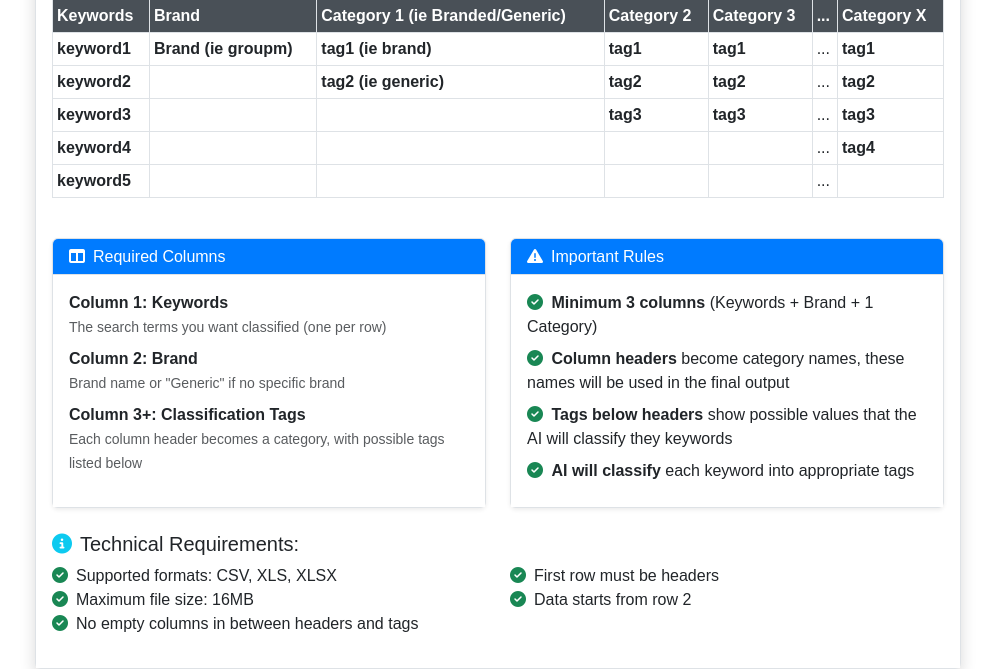
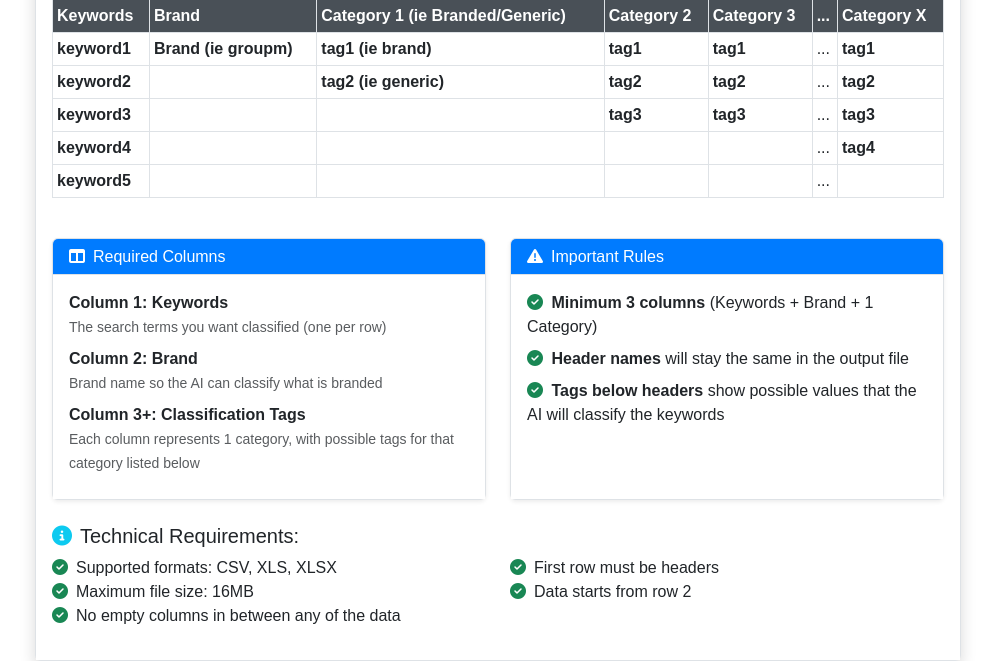
Before and after one commit to sgtkwan/seotools, a Flask app: page / in a window 1280 px wide. Shown: the part 730-1399 px from the top of the page, without its empty margins (142-1137 px from the left). Run offline with Flask 3, Linux system fonts and the light colour scheme; some libraries are stand-ins or nearby versions.

Commit message:
minor instruction changes

```diff
--- a/templates/index.html
+++ b/templates/index.html
@@ -129,11 +129,11 @@
                                         </li>
                                         <li class="mb-2">
                                             <strong>Column 2: Brand</strong><br>
-                                            <small class="text-muted">Brand name or "Generic" if no specific brand</small>
+                                            <small class="text-muted">Brand name so the AI can classify what is branded</small>
                                         </li>
                                         <li class="mb-2">
                                             <strong>Column 3+: Classification Tags</strong><br>
-                                            <small class="text-muted">Each column header becomes a category, with possible tags listed below</small>
+                                            <small class="text-muted">Each column represents 1 category, with possible tags for that category listed below</small>
                                         </li>
                                     </ul>
                                 </div>
@@ -152,15 +152,11 @@
                                         </li>
                                         <li class="mb-2">
                                             <i class="fas fa-check-circle text-success me-1"></i>
-                                            <strong>Column headers</strong> become category names, these names will be used in the final output
+                                            <strong>Header names</strong> will stay the same in the output file
                                         </li>
                                         <li class="mb-2">
                                             <i class="fas fa-check-circle text-success me-1"></i>
-                                            <strong>Tags below headers</strong> show possible values that the AI will classify they keywords
-                                        </li>
-                                        <li class="mb-2">
-                                            <i class="fas fa-check-circle text-success me-1"></i>
-                                            <strong>AI will classify</strong> each keyword into appropriate tags
+                                            <strong>Tags below headers</strong> show possible values that the AI will classify the keywords
                                         </li>
                                     </ul>
                                 </div>
@@ -176,7 +172,7 @@
                                 <ul class="list-unstyled">
                                     <li><i class="fas fa-check-circle text-success me-2"></i>Supported formats: CSV, XLS, XLSX</li>
                                     <li><i class="fas fa-check-circle text-success me-2"></i>Maximum file size: 16MB</li>
-                                    <li><i class="fas fa-check-circle text-success me-2"></i>No empty columns in between headers and tags</li>
+                                    <li><i class="fas fa-check-circle text-success me-2"></i>No empty columns in between any of the data</li>
                                 </ul>
                             </div>
                             <div class="col-md-6">
```
